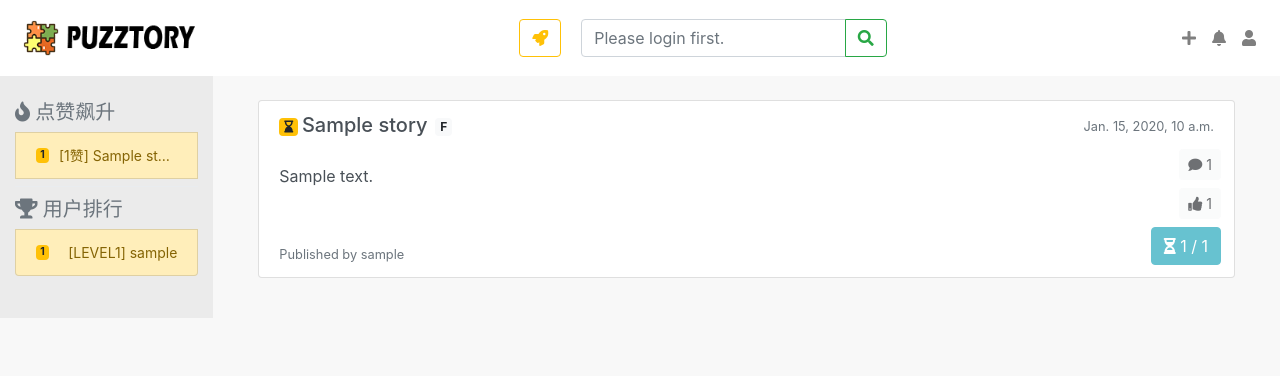
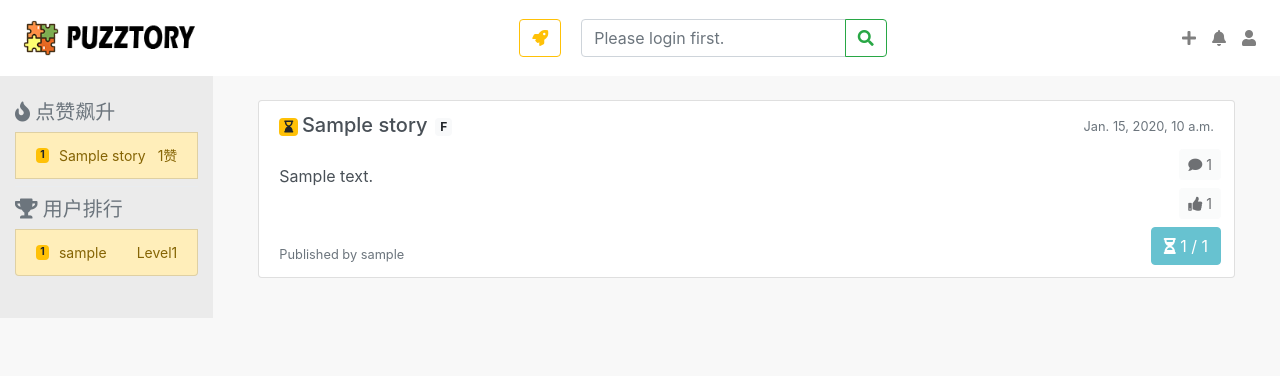
Before and after one commit to KaLuLas/ProjectPuzzoryAlter, a Django app: page / in a window 1280 px wide. Shown: the top 376 px of the page. Run offline with Django 3.2, Linux system fonts and the light colour scheme; tables that the repository leaves empty hold one stand-in row (values such as "Sample post"); some libraries are stand-ins or nearby versions.

Commit message:
感觉能行了，边栏

```diff
--- a/templates/index.html
+++ b/templates/index.html
@@ -249,14 +249,14 @@
                         {% for story in story_list %}
                         {% if forloop.counter > 1 %}
                         <a href="{% url 'story_page' story.id %}"
-                            class="list-group-item list-group-item-action d-flex justify-content-between align-items-center menu-text" style="font-size:14px">
-                            <span class="badge badge-secondary" style="margin-right: 10px">{{ forloop.counter }}</span> <div class="menu-text"> [{{story.likescount}}赞] {{ story.title }} </div>
+                            class="list-group-item list-group-item-action d-flex align-items-center menu-text" style="font-size:14px">
+                            <span class="badge badge-secondary" style="margin-right: 10px">{{ forloop.counter }}</span><div class="menu-text"> {{ story.title }} </div><span class="ml-auto">{{story.likescount}}赞</span>
                         </a>
 
                         {% else %}
                         <a href="{% url 'story_page' story.id %}"
                             class="list-group-item list-group-item-warning d-flex justify-content-between align-items-center menu-text" style="font-size:14px">
-                            <span class="badge badge-warning" style="margin-right: 10px">{{ forloop.counter }}</span> <div class="menu-text"> [{{story.likescount}}赞] {{ story.title }} </div>
+                            <span class="badge badge-warning" style="margin-right: 10px">{{ forloop.counter }}</span><div class="menu-text"> {{ story.title }} </div><span class="ml-auto">{{story.likescount}}赞</span>
                         </a>
                         {% endif %}
                         {% endfor %}
@@ -273,13 +273,13 @@
                         {% if forloop.counter > 1 %}
                         <a href="{% url 'user_page' user.email %}"
                             class="list-group-item list-group-item-action d-flex justify-content-between align-items-center menu-text" style="font-size:14px">
-                            <span class="badge badge-secondary" style="margin-right: 10px">{{ forloop.counter }}</span> <div class="menu-text"> [LEVEL{{user.experience}}] {{ user.nickname }} </div>
+                            <span class="badge badge-secondary" style="margin-right: 10px">{{ forloop.counter }}</span><div class="menu-text">{{ user.nickname }}</div><span class="ml-auto">Level{{user.experience}}</span>
                         </a>
 
                         {% else %}
                         <a href="{% url 'user_page' user.email %}"
                             class="list-group-item list-group-item-warning d-flex justify-content-between align-items-center menu-text" style="font-size:14px">
-                            <span class="badge badge-warning" style="margin-right: 10px">{{ forloop.counter }}</span> <div class="menu-text"> [LEVEL{{user.experience}}] {{ user.nickname }} </div>
+                            <span class="badge badge-warning" style="margin-right: 10px">{{ forloop.counter }}</span><div class="menu-text">{{ user.nickname }}</div><span class="ml-auto">Level{{user.experience}}</span>
                         </a>
                         {% endif %}
                         {% endfor %}
```
